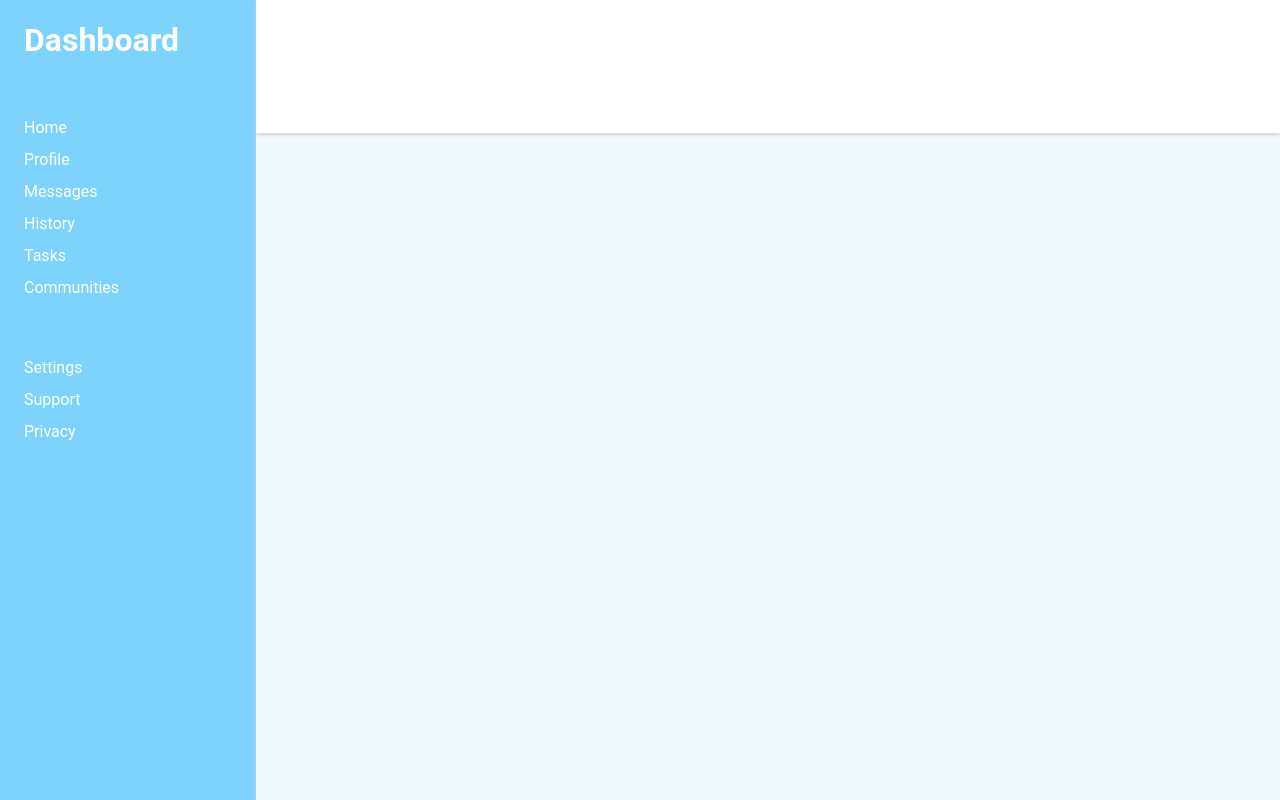
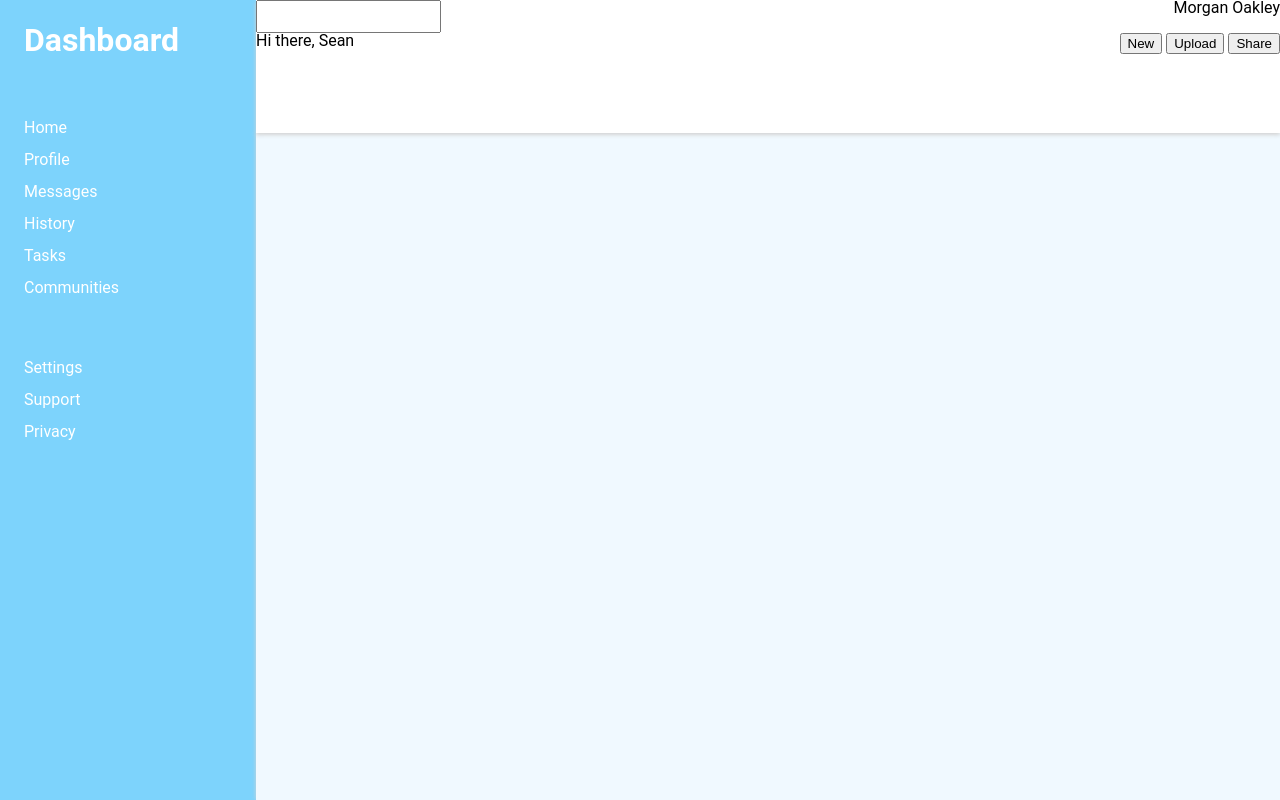
Before and after one commit to QPALZM1234567/Dashboard, a plain HTML site: page index.html in a window 1280 px wide. Drawn offline with Linux system fonts and the light colour scheme.

Commit message:
Add initial html elements to top bar

```diff
--- a/index.html
+++ b/index.html
@@ -32,7 +32,25 @@
         </div>
 
         <div class="top">
+            <div class="search">
+                <input type="search">
 
+                <div class="images">
+                    Morgan Oakley
+                </div>
+            </div>
+
+            <div class="user">
+                <div class="user-icon">
+                    <p>Hi there, Sean</p>
+                </div>
+
+                <div class="btns">
+                    <button>New</button>
+                    <button>Upload</button>
+                    <button>Share</button>
+                </div>
+            </div>
         </div>
 
 
--- a/style.css
+++ b/style.css
@@ -93,7 +93,16 @@ html {
     background-color: white;
     box-shadow: 0px 2px 4px lightgray;
     grid-area: 1 / 2 / 2 / 3;
+    display: grid;
+    grid-template-rows: 1fr 3fr;
 }
+
+.search, .user{
+    display: flex;
+    justify-content: space-between;
+}
+
+
 
 .bottom {
     z-index: 1;
```
